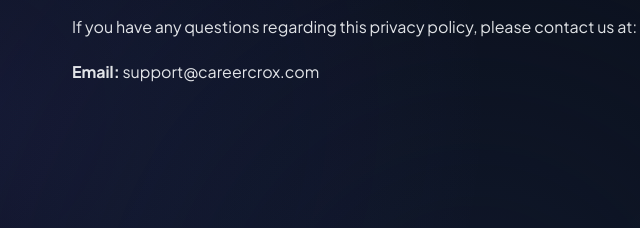
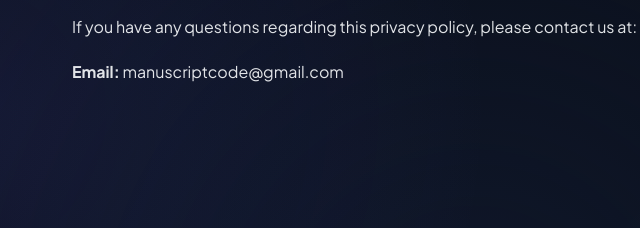
Before and after one commit to ervivekumrao/me, a plain HTML site: page projects/career-crox/privacy/index.html in a window 1280 px wide. Shown: the part 1648-1876 px from the top of the page, 166-806 px from the left. Drawn offline with Linux system fonts and the light colour scheme.

Commit message:
corrected support email.

```diff
--- a/projects/career-crox/privacy/index.html
+++ b/projects/career-crox/privacy/index.html
@@ -73,7 +73,7 @@
         <nav class="top-nav">
             <a href="../" class="nav-back"><span>&larr;</span> Back to App Details</a>
             <div class="nav-logo">Privacy Center</div>
-            <a href="mailto:support@careercrox.com" class="btn btn-secondary" style="padding: 0.5rem 1rem; font-size: 0.8rem;">Support</a>
+            <a href="mailto:manuscriptcode@gmail.com" class="btn btn-secondary" style="padding: 0.5rem 1rem; font-size: 0.8rem;">Support</a>
         </nav>
 
         <main class="policy-container glass" data-reveal>
@@ -124,7 +124,7 @@
             <section class="policy-section">
                 <h2>4. Contact Us</h2>
                 <p>If you have any questions regarding this privacy policy, please contact us at:</p>
-                <p><strong>Email:</strong> support@careercrox.com</p>
+                <p><strong>Email:</strong> manuscriptcode@gmail.com</p>
             </section>
         </main>
 
```
Also changed, not shown: projects/agentic-inventory/privacy/index.html (+1 -1 lines), projects/med-reminder/privacy/index.html (+2 -2 lines).
